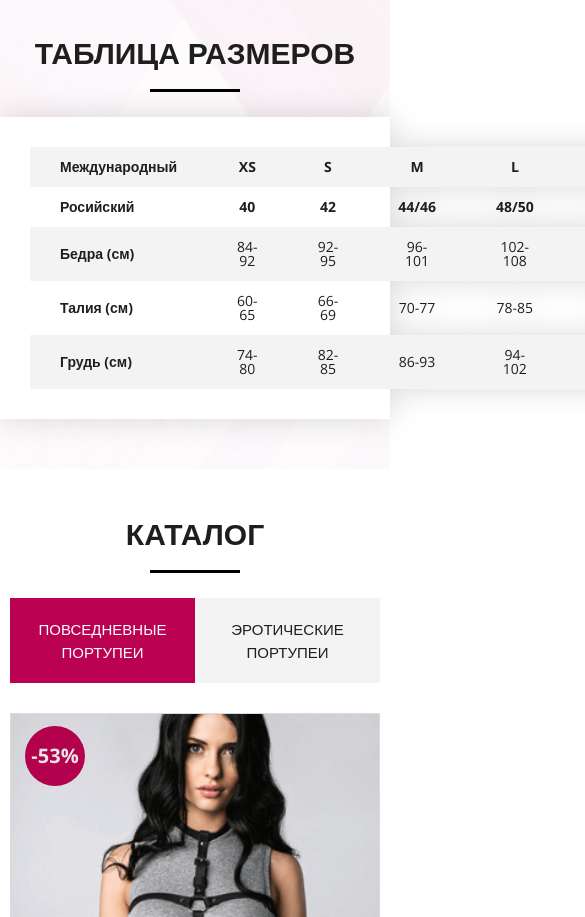
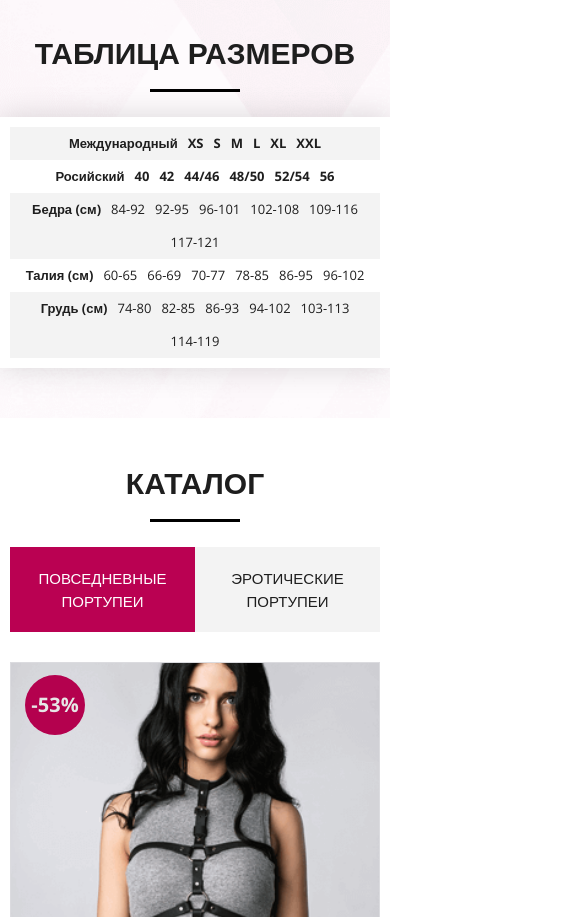
Before and after one commit to TIIGRUS/M1-SHOP_Test, a plain HTML site: page index.html in a window 390 px wide. Shown: the part 1958-2875 px from the top of the page, 585 px wide, since content can reach past the window. Drawn offline with nearby package versions, Linux system fonts and the light colour scheme; files whose address does not match are found by name.

Commit message:
table adaptive to 960 and 640

```diff
--- a/css/blocks/sizes/__table-container/sizes__table-container.css
+++ b/css/blocks/sizes/__table-container/sizes__table-container.css
@@ -3,3 +3,15 @@
     background-color: #ffffff;
     padding: 30px;
 }
+
+@media(max-width: 960px) {
+    .sizes__table-container {
+        padding: 20px;
+    }
+}
+
+@media(max-width: 640px) {
+    .sizes__table-container {
+        padding: 10px;
+    }
+}
--- a/css/blocks/table/__cell/_type/table__cell_type.css
+++ b/css/blocks/table/__cell/_type/table__cell_type.css
@@ -1,3 +1,9 @@
 .table__cell_type {
     text-align: left;
 }
+
+@media(max-width: 640px) {
+    .table__cell_type {
+        flex-basis: 100%;
+    }
+}
--- a/css/blocks/table/__cell/table__cell.css
+++ b/css/blocks/table/__cell/table__cell.css
@@ -2,4 +2,20 @@
     font-weight: 700;
     padding: 13px 30px;
     vertical-align: middle;
+    max-width: 100%;
 }
+
+@media(max-width: 960px) {
+    .table__cell {
+        padding: 12px;
+    }
+}
+
+@media(max-width: 640px) {
+    .table__cell {
+        display: inline-block;
+        flex-basis: calc(100% / 8);
+        padding: 10px 5px;
+        font-size: 13px;
+    }
+}
--- /dev/null
+++ b/css/blocks/table/__tr/table__tr.css
@@ -0,0 +1,7 @@
+@media(max-width: 640px) {
+    .table__tr {
+        display: flex;
+        flex-wrap: wrap;
+        justify-content: space-between;
+    }
+}
```
